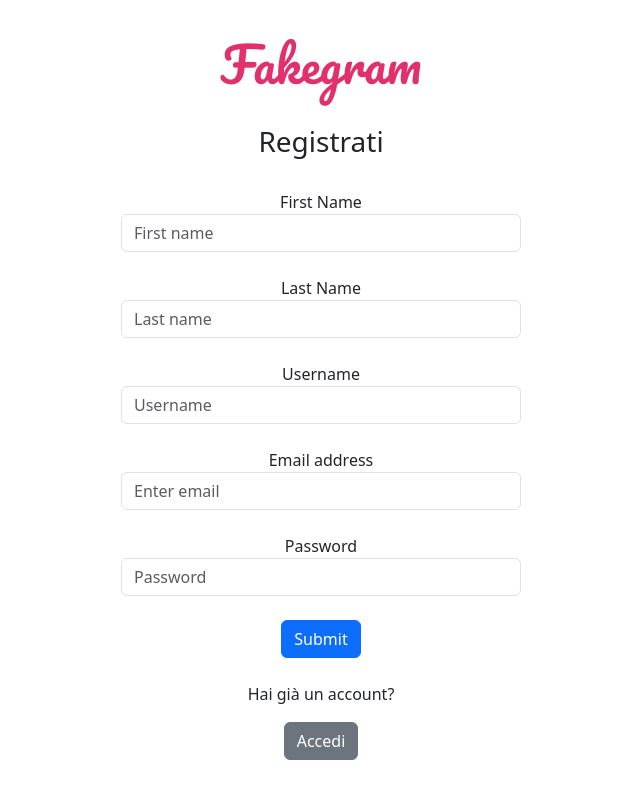
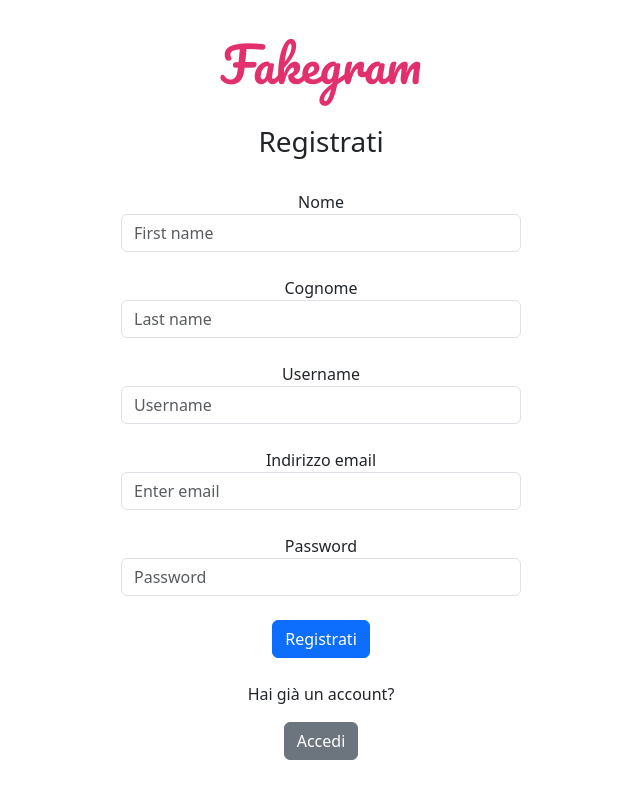
Before and after one commit to AlessioLodi/progetto_python_social, a Flask app: page /register in a window 1280 px wide. Shown: the whole page, without its empty margins (319-959 px from the left). Run offline with Flask 3, Linux system fonts and the light colour scheme.

Commit message:
piccole modifiche all'html - Riccardo

```diff
--- a/templates/register.html
+++ b/templates/register.html
@@ -36,11 +36,11 @@
     <div class="d-flex flex-column align-items-center">
         <form action="/register" method="POST" style="text-align: center;">
             <div class="form-group">
-                <label for="exampleInputFirstName">First Name</label>
+                <label for="exampleInputFirstName">Nome</label>
                 <input class="form-control" type="text" id="firstName" placeholder="First name">
             </div><br>
             <div class="form-group">
-                <label for="exampleInputLastName">Last Name</label>
+                <label for="exampleInputLastName">Cognome</label>
                 <input class="form-control" type="text" id="lasttName" placeholder="Last name">
             </div><br>
             <div class="form-group">
@@ -48,14 +48,14 @@
                 <input class="form-control" type="text" id="username" placeholder="Username">
             </div><br>
             <div class="form-group">
-                <label for="exampleInputEmail1">Email address</label>
+                <label for="exampleInputEmail1">Indirizzo email</label>
                 <input type="email" class="form-control" id="exampleInputEmail1" aria-describedby="emailHelp" placeholder="Enter email">
             </div><br>
             <div class="form-group">
                 <label for="exampleInputPassword1">Password</label>
                 <input type="password" class="form-control" id="exampleInputPassword1" placeholder="Password">
             </div><br>
-            <button type="submit" class="btn btn-primary">Submit</button>
+            <button type="submit" class="btn btn-primary">Registrati</button>
         </form><br>
         <p>Hai già un account?</p>
         <a href="login.html" class="btn btn-secondary" role="button" data-bs-toggle="button">Accedi</a>
```
